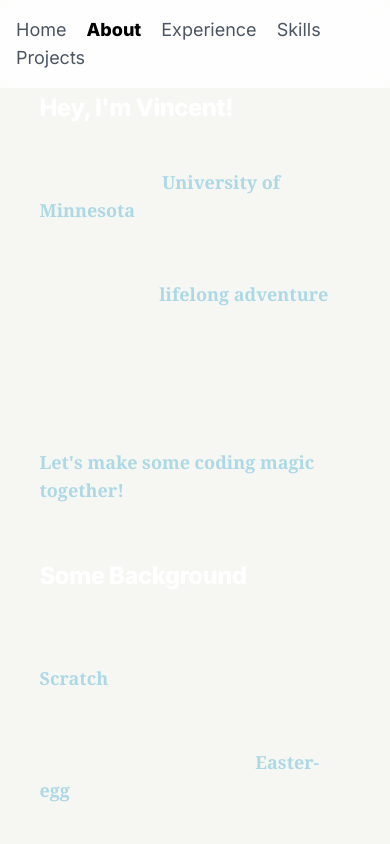
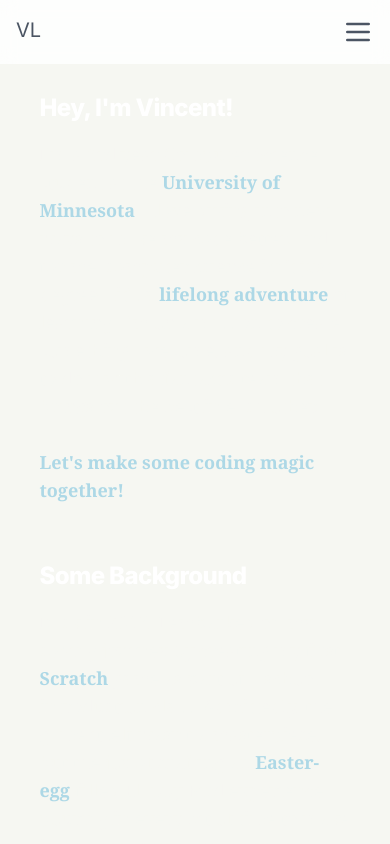
Before and after one commit to vvinniev34/PersonalWebsite, a Next.js app: page /about in a window 390 px wide. Shown: the top 844 px of the page. Built offline with nearby package versions, Linux system fonts and the light colour scheme.

Commit message:
navbar changes

```diff
--- a/src/app/components/footer/footer.jsx
+++ b/src/app/components/footer/footer.jsx
@@ -8,7 +8,7 @@ export default function Footer(){
             className="w-[100%] bg-darkbrown"
             style={{ position:"relative", zIndex:"50"}}
         >
-            <div className='sidebarLeftPadding pb-5' style={{ paddingTop:'3rem' }}>
+            <div className='sidebarLeftPadding sidebarRightPadding pb-5' style={{ paddingTop:'3rem' }}>
                 <Contact/>
             </div>
             <div
--- a/src/app/components/navigation/navBar.jsx
+++ b/src/app/components/navigation/navBar.jsx
@@ -1,6 +1,6 @@
 "use client"
 import SmoothScrollLink from "./navUtils"
-import { useState, useEffect } from "react";
+import { useState, useEffect, useRef } from "react";
 
 export default function Navbar() {
   const menuItems = [["Home", "/"], ["About", "about"], ["Experience", "experience"], ["Skills", "skills"], ["Projects", "projects"]]
@@ -46,10 +46,60 @@ export default function Navbar() {
       return () => window.removeEventListener('scroll', checkScroll);
   }, []);
 
+  const [windowWidth, setWindowWidth] = useState(undefined)
+  const [expanded, setExpanded] = useState(false)
+
+  useEffect(() => {
+      function handleResize() {
+          setWindowWidth(window.innerWidth)
+      }
+      window.addEventListener("resize", handleResize)
+      handleResize()
+      return () => {
+          window.removeEventListener("resize", handleResize)
+      }
+  }, [setWindowWidth])
+
+  const dropdownRef = useRef(null);
+  const expandRef = useRef(null);
+  useEffect(() => {
+    const handleClickOutside = (event) => {
+      if (
+        expandRef.current &&
+        !expandRef.current.contains(event.target) &&
+        dropdownRef.current
+        // !dropdownRef.current.contains(event.target)
+      ) {
+        setExpanded(false);
+      }
+    };
+    document.addEventListener('click', handleClickOutside);
+    return () => {
+      document.removeEventListener('click', handleClickOutside);
+    };
+  }, []);
+
   return (
-    <div className="mobileSticky top-0 flex flex-wrap items-center gap-x-5 bg-white/80 px-4 py-4 backdrop-blur md:px-16 md:py-5 lg:px-32 w-full" style={{zIndex:50}}>
+    <div className="mobileSticky top-0 flex flex-wrap bg-white/80  pt-4 backdrop-blur md:pt-5 w-full" style={{zIndex:50}}>
+      <div className="sidebarLeftPadding sidebarRightPadding flex flex-wrap w-full pb-4 md-pb-5">
+        <div>
+          <SmoothScrollLink
+            className={`text-xl hover:text-black md:text-2xl ${
+              "/" === activeSection
+                ? 'font-extrabold text-black'
+                : 'text-gray-600'
+            } relative group`}
+            href={`#/`}
+            targetId={"/"}
+          >
+            {"VL"}
+            <span className="absolute inset-x-0 left-0 bottom-[-0.1rem] h-0.5 bg-black underline scale-x-0"></span>
+          </SmoothScrollLink>
+        </div>
+        {windowWidth && windowWidth > 640 ?
+          <div className="ml-auto flex items-center gap-x-5 pr-8">
             {menuItems.map((menuItem, i) => {
-          return (
+                return i != 0 ? (
                   <div key={i}>
                     <SmoothScrollLink
                       linkKey={i}
@@ -65,8 +115,39 @@ export default function Navbar() {
                       <span className="absolute inset-x-0 left-0 bottom-[-0.1rem] h-0.5 bg-black underline scale-x-0"></span>
                     </SmoothScrollLink>
                   </div>
-          )
+                ) : ""
               })}
+          </div> : windowWidth ?
+          <div className='flex items-center justify-center fade_in ml-auto' onClick={() => setExpanded(!expanded)} ref={expandRef} >
+          {!expanded ?
+              <svg xmlns="http://www.w3.org/2000/svg" fill="none" viewBox="0 0 24 24" stroke="currentColor" aria-hidden="true" className="w-8 h-8 stroke-gray-600 hover:stroke-black hover:cursor-pointer">
+                  <path strokeLinecap="round" strokeLinejoin="round" strokeWidth="2" d="M4 6h16M4 12h16M4 18h16"/>
+              </svg>
+              :
+              <svg xmlns="http://www.w3.org/2000/svg" fill="none" viewBox="0 0 24 24" stroke="currentColor" aria-hidden="true" className="w-8 h-8 stroke-gray-600 hover:stroke-black hover:cursor-pointer">
+                  <path strokeLinecap="round" strokeLinejoin="round" strokeWidth="2" d="M6 18L18 6M6 6l12 12"/>
+              </svg>
+          }
+        </div> : ""}
+        </div>
+        {expanded && windowWidth < 640?
+        <div className='w-full left-0 shadow-md' ref={dropdownRef} >
+            {menuItems.map((menuItem, i) => {
+                return i != 0 ? (
+                  <div>
+                    <SmoothScrollLink
+                      linkKey={i}
+                      className={`py-2 px-8 font-medium block text-lg outline-offset-[-6px] flex items-center hover:bg-gray-100 cursor-pointer text-gray-600`}
+                      href={`#${menuItem[1]}`}
+                      targetId={menuItem[1]}
+                    >
+                      {menuItem[0]}
+                    </SmoothScrollLink>
+                  </div>
+                ) : ""
+              })}
+          </div> : ""
+        }
     </div>
   )
 }
--- a/src/app/experience/experience.jsx
+++ b/src/app/experience/experience.jsx
@@ -17,6 +17,13 @@ const ExperiencePage = () => {
     ]
     const workExperience = [
         {
+            title:"Software Engineer Intern",
+            location:"McLean, VA",
+            description:"🕒 TBA",
+            time:"June 2024 - August 2024",
+            img:"/experience/capital_one.jpeg"
+        },
+        {
             title:"NLP Undergraduate Researcher",
             location:"Minneapolis, MN",
             description:"🤖📝🔍 Minnesota NLP",
@@ -29,13 +36,6 @@ const ExperiencePage = () => {
             description:"📱💻🏥 Telehealth",
             time:"May 2023 - August 2023",
             img:"/experience/epic_systems.jpg"
-        },
-        {
-            title:"Software Engineer Intern",
-            location:"McLean, VA",
-            description:"🕒 TBA",
-            time:"June 2024 - August 2024",
-            img:"/experience/capital_one.jpeg"
         }
     ]
 
--- a/src/app/globals.css
+++ b/src/app/globals.css
@@ -91,6 +91,24 @@ body {
   }
   @media (max-width: 496px) {
     padding-left: 1rem;
+  }
+}
+
+.sidebarRightPadding {
+  padding-right: 8rem;
+  transition: padding 0.3s ease;
+
+  @media (max-width: 1080px) {
+    padding-right: 5rem;
+  }
+  @media (max-width: 956px) {
+    padding-right: 3rem;
+  }
+  @media (max-width: 584px) {
+    padding-right: 2rem;
+  }
+  @media (max-width: 496px) {
+    padding-right: 1rem;
   }
 }
 
@@ -256,3 +274,18 @@ body {
   #0f0f0f 80%
   );
 }
+
+.fade_in {
+  animation: fadeInAnimation 0.4s ease-in-out forwards;
+}
+
+@keyframes fadeInAnimation {
+  from {
+    opacity: 0;
+    transform: translateY(-5px);
+  }
+  to {
+    opacity: 1;
+    transform: translateY(0);
+  }
+}
```
Lines whose indentation alone changed are shown as unchanged.
